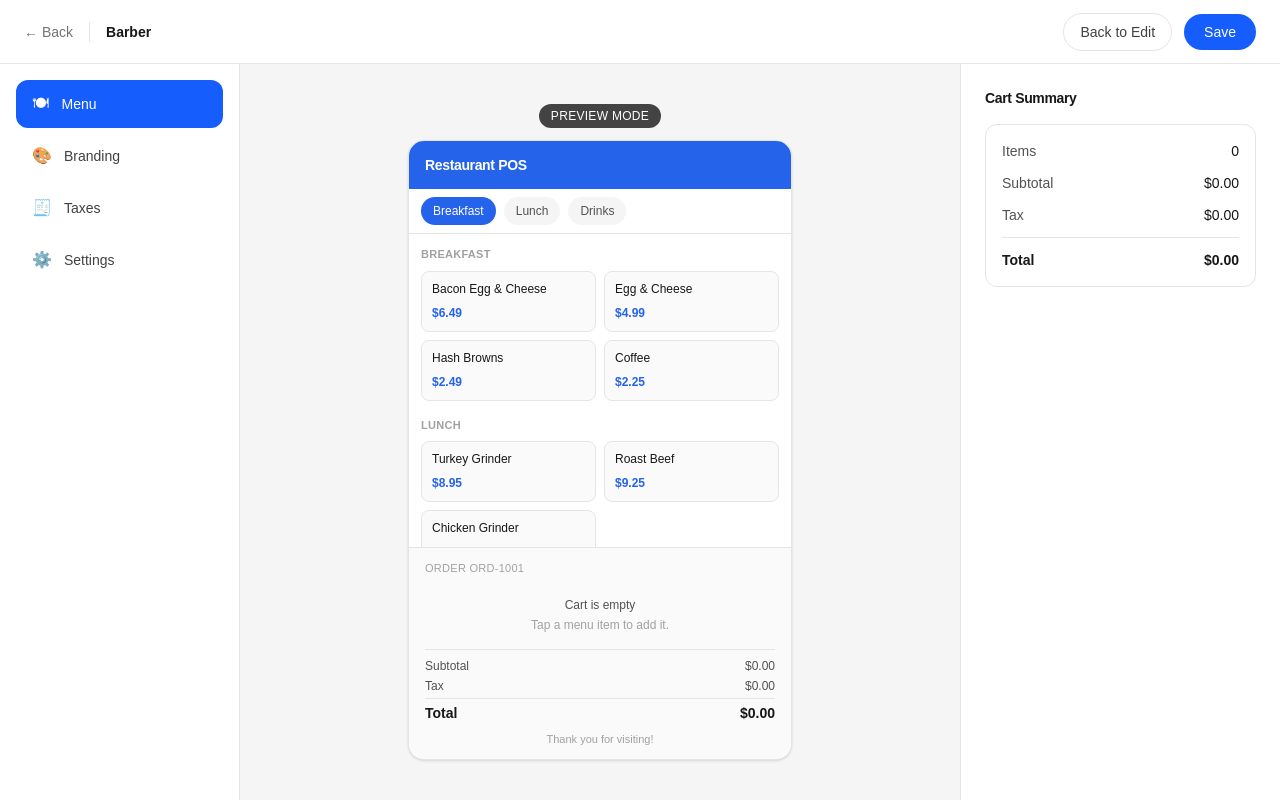
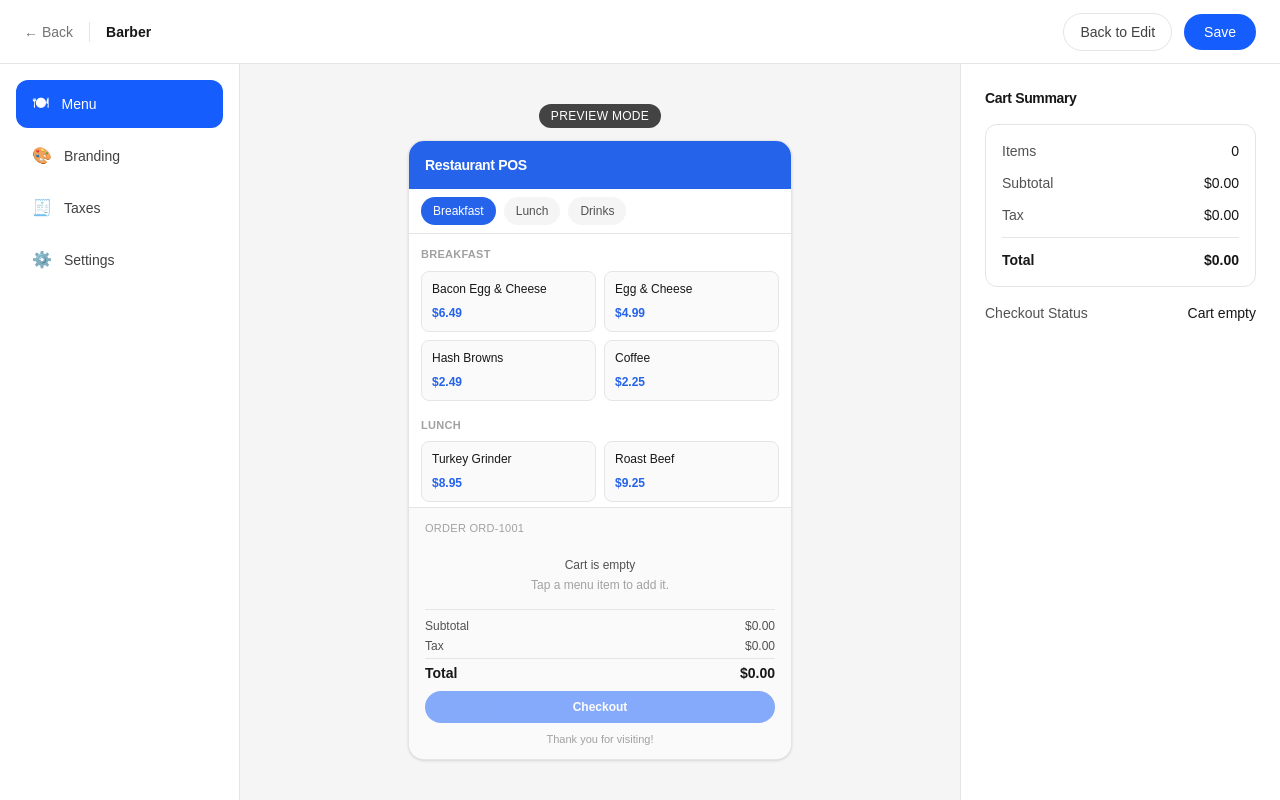
Before and after one commit to aasishjannuaj/pos-canvas, a Next.js app: page /editor/barber in a window 1280 px wide. Both pictures are taken after a click on the button "Preview". Built offline with nearby package versions, Linux system fonts and the light colour scheme.

Commit message:
Add checkout and payment method preview

```diff
--- a/components/editor/EditorPreview.tsx
+++ b/components/editor/EditorPreview.tsx
@@ -4,8 +4,10 @@ import { CURRENCY_SYMBOLS, MENU_CATEGORIES } from "./EditorShell";
 import type {
   CartItem,
   CartSummary,
+  CheckoutStatus,
   EditorMode,
   MenuItem,
+  PaymentMethod,
   ProjectConfig,
 } from "./EditorShell";
 
@@ -28,6 +30,13 @@ type EditorPreviewProps = {
   onDecreaseQuantity: (itemId: string) => void;
   onRemoveFromCart: (itemId: string) => void;
   onClearCart: () => void;
+  checkoutOpen: boolean;
+  selectedPaymentMethod: PaymentMethod | null;
+  checkoutStatus: CheckoutStatus;
+  onOpenCheckout: () => void;
+  onCloseCheckout: () => void;
+  onSelectPaymentMethod: (method: PaymentMethod) => void;
+  onCompleteSale: () => void;
 };
 
 function calculateOrderSummary(tax: {
@@ -66,6 +75,13 @@ export default function EditorPreview({
   onDecreaseQuantity,
   onRemoveFromCart,
   onClearCart,
+  checkoutOpen,
+  selectedPaymentMethod,
+  checkoutStatus,
+  onOpenCheckout,
+  onCloseCheckout,
+  onSelectPaymentMethod,
+  onCompleteSale,
 }: EditorPreviewProps) {
   const currencySymbol = CURRENCY_SYMBOLS[receipt.currency];
   const orderNumber = `${receipt.orderPrefix}1001`;
@@ -84,7 +100,7 @@ export default function EditorPreview({
         </span>
       )}
 
-      <div className="flex aspect-[9/16] w-full max-w-sm flex-col overflow-hidden rounded-2xl border border-neutral-200 bg-white shadow-sm">
+      <div className="relative flex aspect-[9/16] w-full max-w-sm flex-col overflow-hidden rounded-2xl border border-neutral-200 bg-white shadow-sm">
         {/* POS Header */}
         <div
           className="flex-none px-4 py-3"
@@ -298,6 +314,15 @@ export default function EditorPreview({
               </div>
             </div>
 
+            <button
+              type="button"
+              onClick={onOpenCheckout}
+              disabled={cart.length === 0}
+              className="mt-2 w-full rounded-full bg-blue-600 px-4 py-2 text-xs font-semibold text-white transition-colors hover:bg-blue-700 focus-visible:outline focus-visible:outline-2 focus-visible:outline-offset-2 focus-visible:outline-blue-600 disabled:cursor-not-allowed disabled:opacity-50"
+            >
+              Checkout
+            </button>
+
             <p className="mt-2 text-center text-[11px] text-neutral-400">
               {receipt.footer}
             </p>
@@ -351,6 +376,110 @@ export default function EditorPreview({
             </p>
           </div>
         )}
+
+        {/* Checkout overlay */}
+        {editorMode === "preview" && checkoutOpen && (
+          <div className="absolute inset-0 z-10 flex flex-col justify-between bg-white p-4">
+            {checkoutStatus === "success" ? (
+              <div className="flex flex-1 flex-col items-center justify-center gap-2 text-center">
+                <span className="text-2xl">✅</span>
+                <p className="text-sm font-semibold text-neutral-900">
+                  Sale completed
+                </p>
+                <p className="text-xs text-neutral-500">The cart has been cleared.</p>
+
+                <button
+                  type="button"
+                  onClick={onCloseCheckout}
+                  className="mt-4 rounded-full bg-blue-600 px-5 py-2 text-sm font-medium text-white transition-colors hover:bg-blue-700 focus-visible:outline focus-visible:outline-2 focus-visible:outline-offset-2 focus-visible:outline-blue-600"
+                >
+                  Done
+                </button>
+              </div>
+            ) : (
+              <>
+                <div className="flex flex-col gap-4">
+                  <p className="text-sm font-semibold text-neutral-900">Checkout</p>
+
+                  <div className="flex items-center justify-between rounded-xl border border-neutral-200 px-4 py-3">
+                    <span className="text-sm text-neutral-600">Order Total</span>
+                    <span className="text-lg font-semibold text-neutral-900">
+                      {currencySymbol}
+                      {cartSummary.total.toFixed(2)}
+                    </span>
+                  </div>
+
+                  <div className="flex flex-col gap-2">
+                    <span className="text-xs font-medium uppercase tracking-wide text-neutral-400">
+                      Payment Method
+                    </span>
+
+                    <div className="grid grid-cols-2 gap-2">
+                      <button
+                        type="button"
+                        onClick={() => onSelectPaymentMethod("cash")}
+                        className={`rounded-xl border px-4 py-3 text-sm font-medium transition-colors focus-visible:outline focus-visible:outline-2 focus-visible:outline-offset-2 focus-visible:outline-blue-600 ${
+                          selectedPaymentMethod === "cash"
+                            ? "text-white"
+                            : "border-neutral-200 text-neutral-700 hover:border-blue-600 hover:text-blue-600"
+                        }`}
+                        style={
+                          selectedPaymentMethod === "cash"
+                            ? {
+                                backgroundColor: branding.accentColor,
+                                borderColor: branding.accentColor,
+                              }
+                            : undefined
+                        }
+                      >
+                        Cash
+                      </button>
+
+                      <button
+                        type="button"
+                        onClick={() => onSelectPaymentMethod("card")}
+                        className={`rounded-xl border px-4 py-3 text-sm font-medium transition-colors focus-visible:outline focus-visible:outline-2 focus-visible:outline-offset-2 focus-visible:outline-blue-600 ${
+                          selectedPaymentMethod === "card"
+                            ? "text-white"
+                            : "border-neutral-200 text-neutral-700 hover:border-blue-600 hover:text-blue-600"
+                        }`}
+                        style={
+                          selectedPaymentMethod === "card"
+                            ? {
+                                backgroundColor: branding.accentColor,
+                                borderColor: branding.accentColor,
+                              }
+                            : undefined
+                        }
+                      >
+                        Card
+                      </button>
+                    </div>
+                  </div>
+                </div>
+
+                <div className="flex flex-col gap-2">
+                  <button
+                    type="button"
+                    onClick={onCompleteSale}
+                    disabled={!selectedPaymentMethod}
+                    className="w-full rounded-full bg-blue-600 px-5 py-2.5 text-sm font-medium text-white transition-colors hover:bg-blue-700 focus-visible:outline focus-visible:outline-2 focus-visible:outline-offset-2 focus-visible:outline-blue-600 disabled:cursor-not-allowed disabled:opacity-50"
+                  >
+                    Complete Sale
+                  </button>
+
+                  <button
+                    type="button"
+                    onClick={onCloseCheckout}
+                    className="w-full rounded-full border border-neutral-200 px-5 py-2.5 text-sm font-medium text-neutral-700 transition-colors hover:border-neutral-300 focus-visible:outline focus-visible:outline-2 focus-visible:outline-offset-2 focus-visible:outline-blue-600"
+                  >
+                    Cancel
+                  </button>
+                </div>
+              </>
+            )}
+          </div>
+        )}
       </div>
     </div>
   );
--- a/components/editor/EditorPropertiesPanel.tsx
+++ b/components/editor/EditorPropertiesPanel.tsx
@@ -3,11 +3,13 @@
 import { CURRENCY_SYMBOLS, MENU_CATEGORIES } from "./EditorShell";
 import type {
   CartSummary,
+  CheckoutStatus,
   Currency,
   EditorMode,
   EditorSection,
   MenuCategory,
   MenuItem,
+  PaymentMethod,
   ProjectConfig,
 } from "./EditorShell";
 
@@ -28,6 +30,8 @@ type EditorPropertiesPanelProps = {
   onReceiptChange: (changes: Partial<ProjectConfig["receipt"]>) => void;
   editorMode: EditorMode;
   cartSummary: CartSummary;
+  selectedPaymentMethod: PaymentMethod | null;
+  checkoutStatus: CheckoutStatus;
 };
 
 export default function EditorPropertiesPanel({
@@ -45,6 +49,8 @@ export default function EditorPropertiesPanel({
   onReceiptChange,
   editorMode,
   cartSummary,
+  selectedPaymentMethod,
+  checkoutStatus,
 }: EditorPropertiesPanelProps) {
   const currencySymbol = CURRENCY_SYMBOLS[receipt.currency];
 
@@ -88,6 +94,30 @@ export default function EditorPropertiesPanel({
               </span>
             </div>
           </div>
+
+          {checkoutStatus === "success" ? (
+            <p className="rounded-xl bg-emerald-50 px-4 py-3 text-center text-sm font-medium text-emerald-700">
+              Sale completed
+            </p>
+          ) : (
+            <div className="flex flex-col gap-2 text-sm">
+              <div className="flex items-center justify-between">
+                <span className="text-neutral-600">Checkout Status</span>
+                <span className="font-medium text-neutral-900">
+                  {cartSummary.itemCount > 0 ? "Ready to checkout" : "Cart empty"}
+                </span>
+              </div>
+
+              {selectedPaymentMethod && (
+                <div className="flex items-center justify-between">
+                  <span className="text-neutral-600">Payment Method</span>
+                  <span className="font-medium text-neutral-900">
+                    {selectedPaymentMethod === "cash" ? "Cash" : "Card"}
+                  </span>
+                </div>
+              )}
+            </div>
+          )}
         </>
       ) : (
         <>
--- a/components/editor/EditorShell.tsx
+++ b/components/editor/EditorShell.tsx
@@ -47,6 +47,10 @@ export type CartSummary = {
   tip: number;
   total: number;
 };
+
+export type PaymentMethod = "cash" | "card";
+
+export type CheckoutStatus = "idle" | "success";
 
 type TaxSettings = {
   enabled: boolean;
@@ -179,6 +183,12 @@ export default function EditorShell({
 
   // Feature 7.2 — preview-only cart (never saved with the project)
   const [cart, setCart] = useState<CartItem[]>([]);
+
+  // Feature 7.3 — preview-only checkout (never saved with the project, no transactions persisted)
+  const [checkoutOpen, setCheckoutOpen] = useState(false);
+  const [selectedPaymentMethod, setSelectedPaymentMethod] =
+    useState<PaymentMethod | null>(null);
+  const [checkoutStatus, setCheckoutStatus] = useState<CheckoutStatus>("idle");
 
   // Feature 6.4/6.5.2/6.5.3 — save state
   const [projectId, setProjectId] = useState<string | null>(initialProjectId ?? null);
@@ -342,6 +352,34 @@ export default function EditorShell({
     setCart([]);
   }
 
+  function openCheckout() {
+    if (cart.length === 0) {
+      return;
+    }
+    setCheckoutOpen(true);
+  }
+
+  function closeCheckout() {
+    setCheckoutOpen(false);
+    setSelectedPaymentMethod(null);
+    setCheckoutStatus("idle");
+  }
+
+  function selectPaymentMethod(method: PaymentMethod) {
+    setSelectedPaymentMethod(method);
+  }
+
+  function completeSale() {
+    if (!selectedPaymentMethod) {
+      return;
+    }
+
+    // Show the success state first — closing is a separate, explicit action
+    // (the "Done" button in the checkout panel) so the message stays visible.
+    setCheckoutStatus("success");
+    clearCart();
+  }
+
   async function handleSave() {
     setSaveStatus("saving");
     setSaveError(null);
@@ -410,6 +448,13 @@ export default function EditorShell({
           onDecreaseQuantity={decreaseQuantity}
           onRemoveFromCart={removeFromCart}
           onClearCart={clearCart}
+          checkoutOpen={checkoutOpen}
+          selectedPaymentMethod={selectedPaymentMethod}
+          checkoutStatus={checkoutStatus}
+          onOpenCheckout={openCheckout}
+          onCloseCheckout={closeCheckout}
+          onSelectPaymentMethod={selectPaymentMethod}
+          onCompleteSale={completeSale}
         />
         <EditorPropertiesPanel
           editorSection={editorSection}
@@ -426,6 +471,8 @@ export default function EditorShell({
           onReceiptChange={handleReceiptChange}
           editorMode={editorMode}
           cartSummary={cartSummary}
+          selectedPaymentMethod={selectedPaymentMethod}
+          checkoutStatus={checkoutStatus}
         />
       </div>
     </div>
```
